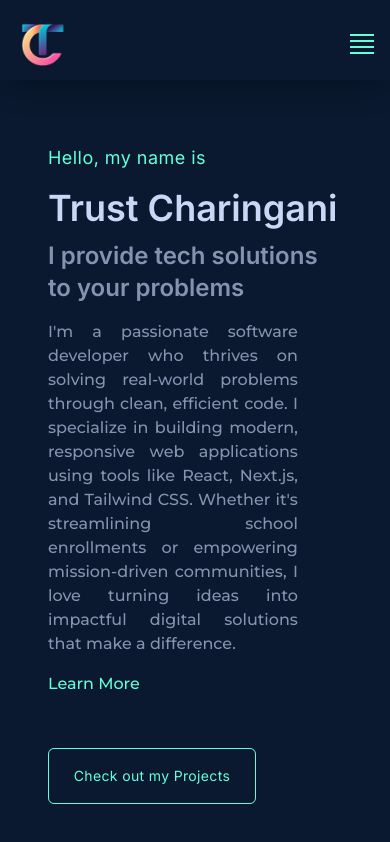
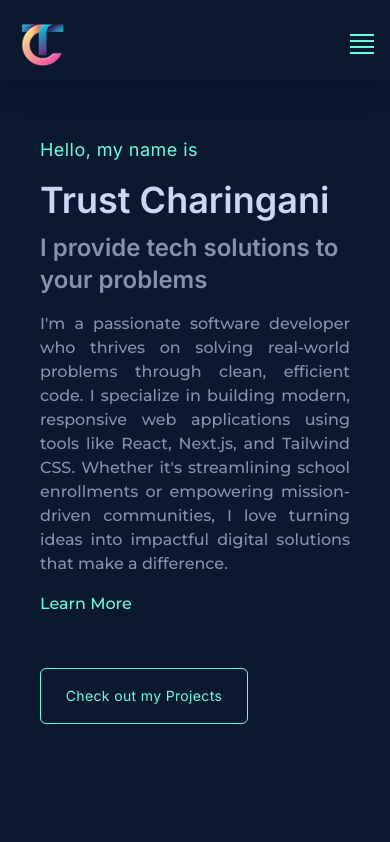
Before and after one commit to TrustCode01/trust-charingani-portfolio, a Next.js app: page / in a window 390 px wide. Built offline with nearby package versions, Linux system fonts and the light colour scheme.

Commit message:
Fixing displaying issues on mobile devices

```diff
--- a/app/page.tsx
+++ b/app/page.tsx
@@ -16,13 +16,13 @@ export default function Home() {
     <div className="w-full h-screen font-bodyFont bg-bodyColor text-textLight overflow-x-hidden overflow-y-scroll">
     <Navbar/>
     <main className="pt-18 flex flex-col">
-      <header className="w-full relative min-h-screen pb-20 mdl:grid grid-cols-12 items-center gap-20">
+      <header className="w-full relative min-h-screen pb-20 mdl:grid grid-cols-12 items-center gap-10">
         <motion.div
         initial={{opacity:0,}}
         animate={{opacity:1}}
         transition={{delay:1.5, stiffness:300}}
          className="hidden mdl:inline-flex col-span-2 w-32 h-full fixed left-0 top-0"><LeftSide/></motion.div>
-        <div className="w-full mx-auto col-span-8 col-start-2 col-end-10 p-4"><Center/></div>
+        <div className="w-full mx-auto col-span-8 col-start-2 col-end-10 p-2 "><Center/></div>
         <motion.div
         initial={{opacity:0,}}
         animate={{opacity:1}}
--- a/components/About.tsx
+++ b/components/About.tsx
@@ -13,7 +13,7 @@ const About = () => {
     <motion.section
     initial={{ opacity: 0, y: 50 }}
     whileInView={{ opacity: 1, y: 0 }}
-    viewport={{ once: true, amount: 0.5 }}
+    viewport={{ once: true, amount: 0.3 }}
     transition={{ duration: 0.6, delay: 0.2 }}
     id="about"
      className='w-full max-w-[90%] sm:max-w-[85%] md:max-w-[80%] lg:max-w-[75%] mx-auto px-4 sm:px-8 md:px-12 py-8 sm:py-12 md:py-16 flex flex-col gap-6 sm:gap-8'>
--- a/components/Archaive.tsx
+++ b/components/Archaive.tsx
@@ -10,7 +10,7 @@ const Archaive = () => {
     <motion.section
     initial={{ opacity: 0, y: 50 }}
     whileInView={{ opacity: 1, y: 0 }}
-    viewport={{ once: false, amount: 0.5 }}
+    viewport={{ once: true, amount: 0.1 }}
     transition={{ duration: 0.6, delay: 0.2 }}
     className='w-full max-w-[90%] sm:max-w-[85%] md:max-w-[80%] lg:max-w-[75%] mx-auto px-4 sm:px-8 md:px-12 py-8 sm:py-12 md:py-16 flex flex-col gap-6 sm:gap-8'>
         <h2 className='text-titleFont text-2xl font-bold text-center'>Some noteworthy Projects</h2>
--- a/components/ArchaiveCard.tsx
+++ b/components/ArchaiveCard.tsx
@@ -13,7 +13,7 @@ const ArchaiveCard = ({github,link,title,des,ListItem}:props) => {
     <article className="w-full h-80 rounded-lg bg-[#112240] p-4 flex flex-col justify-center gap-6 group">
         <div className="flex justify-between items-center">
         <a href={github} target="_blank" className=" hover:-translate-y-2 transtisotion-transform duration-300" title="Open github repository"><FaGithub className="text-2xl text-white hover:text-textGreen"/></a>
-        <a href={link} target="_balnk" className=" hover:-translate-y-2 transtisotion-transform duration-300" title="View the Project in a new window"><RxOpenInNewWindow className="text-2xl text-white hover:text-textGreen"/></a>
+        <a href={link} target="_blank" className=" hover:-translate-y-2 transtisotion-transform duration-300" title="View the Project in a new window"><RxOpenInNewWindow className="text-2xl text-white hover:text-textGreen"/></a>
         </div>
         <h3 className="text-xl font-titleFont font-semibold tracking-wide group-hover:textGreen">{title}</h3>
         <p className="text-sm mt-3">{des}</p>
--- a/components/Center.tsx
+++ b/components/Center.tsx
@@ -19,7 +19,7 @@ const Center = () => {
          initial={{y:10,opacity:0}}
         animate={{y:0, opacity:1}}
         transition={{duration:0.5, delay:1}}
-         className="text-sm sm:text-base sm:text-justify max-w-[90%] sm:max-w-[85%] md:max-w-[75%] lg:max-w-[650px] font-bodyFont text-textDark font-medium">
+         className="text-sm sm:text-base text-justify max-w-full  md:max-w-[75%] lg:max-w-[650px] font-bodyFont text-textDark font-medium">
          I'm a passionate software developer who thrives on solving real-world problems through clean, efficient code. I specialize in building modern, responsive web applications using tools like React, Next.js, and Tailwind CSS. Whether it's streamlining school enrollments or empowering mission-driven communities, I love turning ideas into impactful digital solutions that make a difference.{""} <br />
           <a href="" target='_blank'>
             <span className='text-textGreen inline-flex relative cursor-pointer h-7 overflow-x-hidden group mt-4'>Learn More
--- a/components/Contact.tsx
+++ b/components/Contact.tsx
@@ -34,7 +34,7 @@ const Contact = () => {
     <motion.section
 
     id="contact"
-    className="w-full max-w-[90%] sm:max-w-[85%] md:max-w-[80%] lg:max-w-[75%] mx-auto px-4 sm:px-8 md:px-12 py-8 sm:py-12 md:py-16 flex flex-col gap-8 sm:gap-12 mt-20" >
+    className="w-full max-w-[90%] sm:max-w-[85%] md:max-w-[80%] lg:max-w-[75%] mx-auto px-4 sm:px-4 md:px-12 py-8 sm:py-12 md:py-16 flex flex-col gap-8 sm:gap-12 mt-20" >
       <SectionTitle titleNo="04" title="Get In Touch" />
 
       <div className="grid grid-cols-1 lg:grid-cols-2 gap-8 lg:gap-16">
@@ -101,7 +101,7 @@ const Contact = () => {
         </div>
 
         {/* Contact Form */}
-        <div className="bg-[#112240] rounded-lg p-6 sm:p-8 border border-textGreen border-opacity-30">
+        <div className="bg-[#112240] rounded-lg p-6 sm:p-4 border border-textGreen border-opacity-30">
           <h2 className="text-xl sm:text-2xl font-bold text-textLight mb-6">Send me a message</h2>
 
           {submitted ? (
--- a/components/Experience.tsx
+++ b/components/Experience.tsx
@@ -93,7 +93,7 @@ const Experience = () => {
      initial={{ opacity: 0, y: 50 }}
     whileInView={{ opacity: 1, y: 0 }}
     viewport={{ once: true, amount: 0.1 }}
-    transition={{ duration: 0.6, delay: 0.2 }}
+    transition={{ duration: 0.3, delay: 0.2 }}
     id="experience"
     className="w-full max-w-[95%] sm:max-w-[90%] md:max-w-[85%] lg:max-w-[80%] xl:max-w-[75%] mx-auto px-4 sm:px-6 md:px-8 lg:px-12 py-8 sm:py-10 md:py-12 lg:py-16 flex flex-col gap-4 sm:gap-6 md:gap-8">
         <SectionTitle titleNo="02" title="Skills that i have learnt"/>
```
